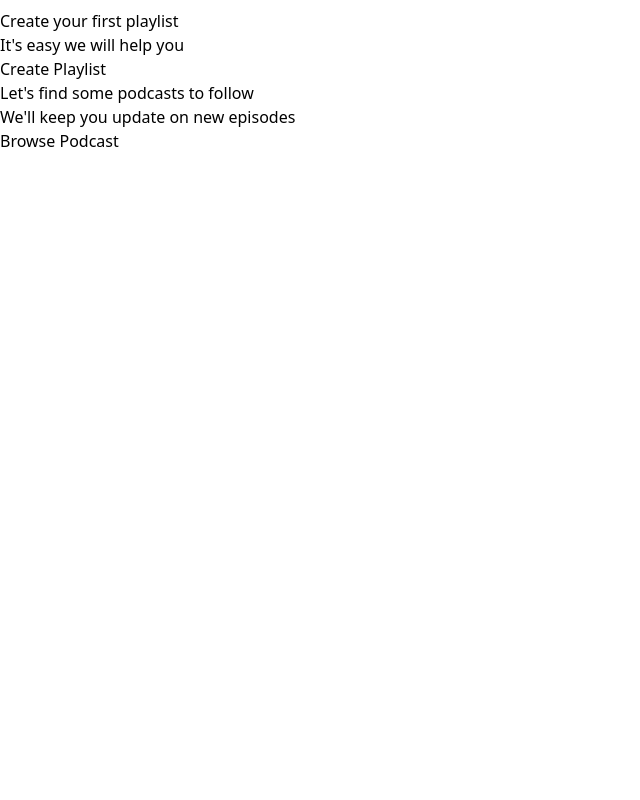
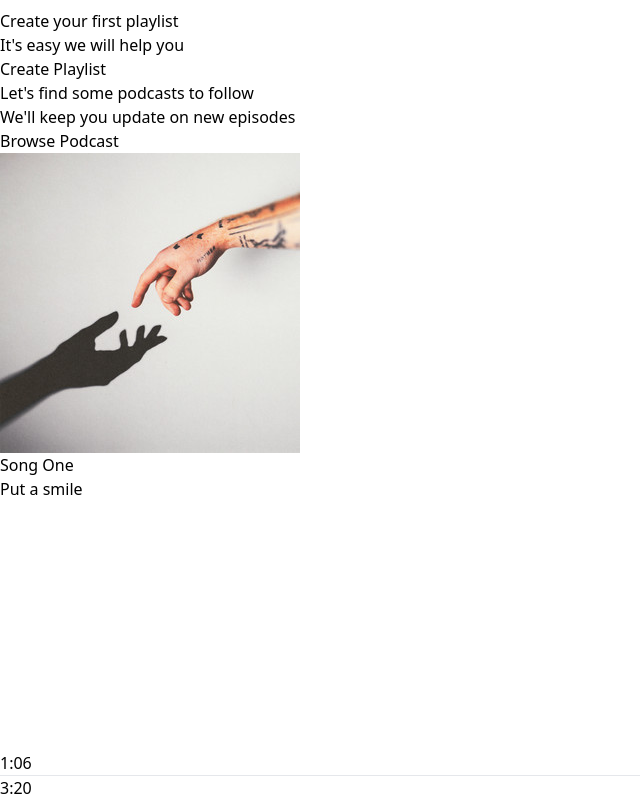
Before and after one commit to DeepCode-01/Spotify-Clone, a React (Vite) app: page / in a window 1280 px wide. Shown: the part 313-1113 px from the top of the page, without its empty margins (0-640 px from the left). Before the commit the page ends 800 px from the top, so only its background shows below. Built offline with nearby package versions, Linux system fonts and the light colour scheme.

Commit message:
adding player section

```diff
--- a/src/App.jsx
+++ b/src/App.jsx
@@ -1,5 +1,6 @@
 import React from 'react'
 import SideBar from './components/SideBar'
+import Player from './components/Player'
 
 const App = () => {
   return (
@@ -7,6 +8,7 @@
       <div className="h-[90%] flex">
         <SideBar/>
       </div>
+      <Player/>
     </div>
   )
 }
--- /dev/null
+++ b/src/components/Player.jsx
@@ -0,0 +1,39 @@
+import React from 'react';
+import { assets, songsData } from '../assets/assets';
+
+const Player = () => {
+  return (
+    <div className='h-[10%] bg-black flex justify-between items-center text-white px-4'>
+      <div className="hidden lg:flex items-center gap-4">
+        <img className='w-12 ' src={songsData[0].image} alt="" />
+        <div className="">
+            <p>{songsData[0].name}</p>
+            <p>{songsData[0].desc.slice(0,12)}</p>
+        </div>
+      </div>
+      <div className='flex flex-col items-start gap-1 m-auto'>
+        <div className="flex gap-4 ">
+            <img className='w-4 cursor-pointer' src={assets.shuffle_icon} alt="" />
+            <img className='w-4 cursor-pointer' src={assets.prev_icon} alt="" />
+            <img className='w-4 cursor-pointer' src={assets.play_icon} alt="" />
+            <img className='w-4 cursor-pointer' src={assets.next_icon} alt="" />
+            <img className='w-4 cursor-pointer' src={assets.loop_icon} alt="" />
+
+        </div>
+        <div className="flex items-center gap-5">
+            <p>
+                1:06
+            </p>
+            <div className="w-[60vw] max-w-[500px] bg-gray-300 rounded-full cursor-pointer">
+                <hr className='h-1 border-none w-0 bg-green-800 rounded-full' />
+
+            </div>
+            <p>3:20</p>
+
+        </div>
+      </div>
+    </div>
+  )
+}
+
+export default Player
```
